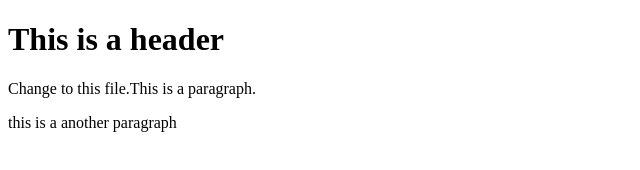
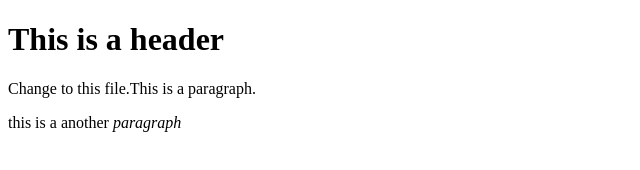
Before and after one commit to Kelly-Coding/git-test, a website: page index.html in a window 1280 px wide. Shown: the full height of the page, 0-640 px from the left. Drawn offline with Linux system fonts and the light colour scheme.

Commit message:
Using NPM

```diff
--- a/index.html
+++ b/index.html
@@ -8,7 +8,7 @@
 <body>
     <h1>This is a header</h1>
     <p>Change to this file.This is a paragraph.</p>
-    <p>this is a another paragraph</p>
+    <p>this is a another <em>paragraph</em></p>
 
 </body>
 </html>
```
Also changed, not shown: package.json (added, +24 -0 lines), 2 other files.
